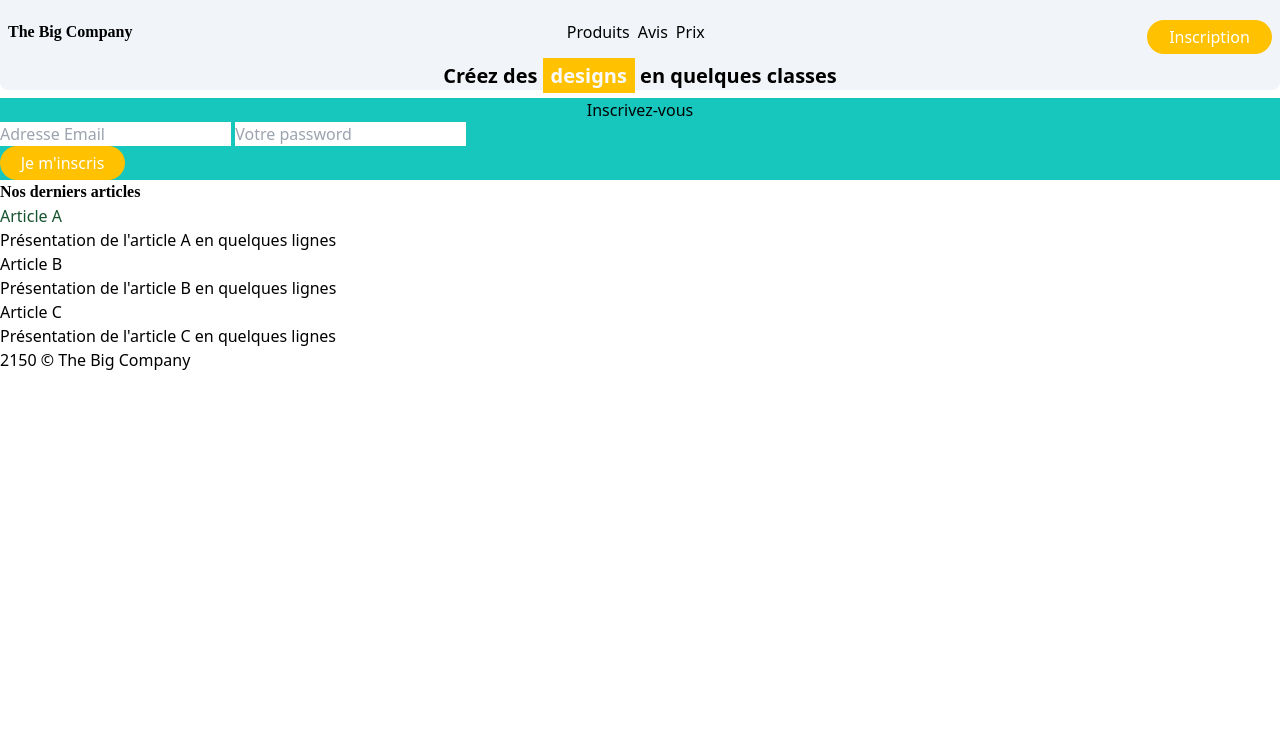
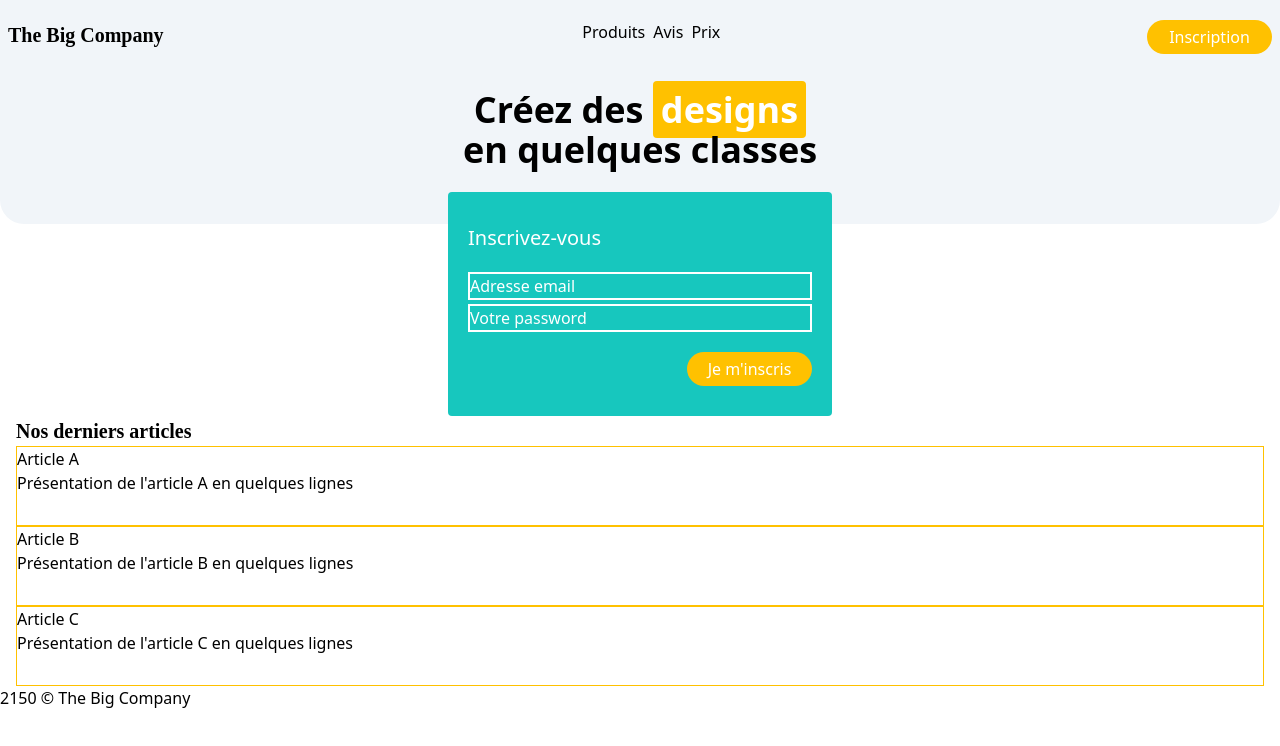
Before and after one commit to DamienM-dev/BigCompany, a website: page public/index.html in a window 1280 px wide. Drawn offline with Linux system fonts and the light colour scheme.

Commit message:
class tailwind

```diff
--- a/public/index.html
+++ b/public/index.html
@@ -9,7 +9,7 @@
 </head>
 <body>
     <div class="container">
-        <header class="bg-primary rounded-b-lg">
+        <header class="bg-primary rounded-b-3xl h-56">
             <nav class="flex justify-between mx-2 pt-5">
                 <h1 class="titreStyle">The Big Company</h1>
                 <ul class="flex">
@@ -20,34 +20,40 @@
                 <a class="buttonStyle">Inscription</a>
             </nav>
             <div>
-                <h2 class="text-xl text-center font-bold my-2">Créez des <span class="text-gray-50 bg-secondary py-1 px-2">designs</span> en quelques classes</h2>
+                <h2 class="text-4xl text-center font-bold my-9">Créez des <span class="text-white bg-secondary py-1 px-2 rounded">designs</span><br> en quelques classes</h2>
             </div>
         </header>
 
         <main>
-            <form action="" method="get" class="bg-tertiary">
-                <div>
-                  <p class="text-center">Inscrivez-vous </p>
-                  <input type="email" name="email" id="email" placeholder="Adresse Email">
-                  <input type="password" name="password" id="password" placeholder="Votre password">
+            <form action="" method="get" class="text-white bg-tertiary container rounded w-96 h-56 -mt-8 ">
+
+                <div class="mx-5">
+                    <p class="pt-8 text-xl">Inscrivez-vous </p>
+                    <div class="flex flex-col gap-1  mx-auto mt-5">
+
+                        <input type="email" name="email" id="email" placeholder="Adresse email" class=" bg-tertiary border-2 border-white placeholder:text-white">
+                        <input type="password" name="password" id="password" placeholder="Votre password" class=" bg-tertiary border-2 border-white placeholder:text-white mb-2">
+                    </div>
+
+                  <div class="flex flex-row-reverse mt-3">
+                    <input type="submit" value="Je m'inscris" class="buttonStyle">
+                  </div>
                 </div>
-                <div class="">
-                  <input type="submit" value="Je m'inscris" class="buttonStyle">
-                </div>
+
             </form>
 
-            <article>
+            <article class="mx-4">
                 <h3 class="titreStyle">Nos derniers articles</h3>
 
-                <section>
-                    <h4 class="text-green-900">Article A</h4>
+                <section class="sectionStyle">
+                    <h4 class="">Article A</h4>
                     <p>Présentation de l'article A en quelques lignes</p>
                 </section>
-                <section>
+                <section class="sectionStyle">
                     <h4>Article B</h4>
                     <p>Présentation de l'article B en quelques lignes</p>
                 </section>
-                <section>
+                <section class="sectionStyle">
                     <h4>Article C</h4>
                     <p>Présentation de l'article C en quelques lignes</p>
                 </section>
--- a/src/style.css
+++ b/src/style.css
@@ -8,7 +8,10 @@
 .titreStyle {
 font-weight: bold;
 font-family: 'OpenSans';
+font-size: 20px;
 }
+
+
 .buttonStyle {
     background-color: #ffc100;
     width: 125px;
@@ -17,3 +20,9 @@ font-family: 'OpenSans';
     border-radius: 25px;
     text-align: center;
 }
+
+.sectionStyle {
+    border: 1px solid #ffc100;
+    width: 100%;
+    height: 80px;
+}
```
Also changed, not shown: public/style.css.
